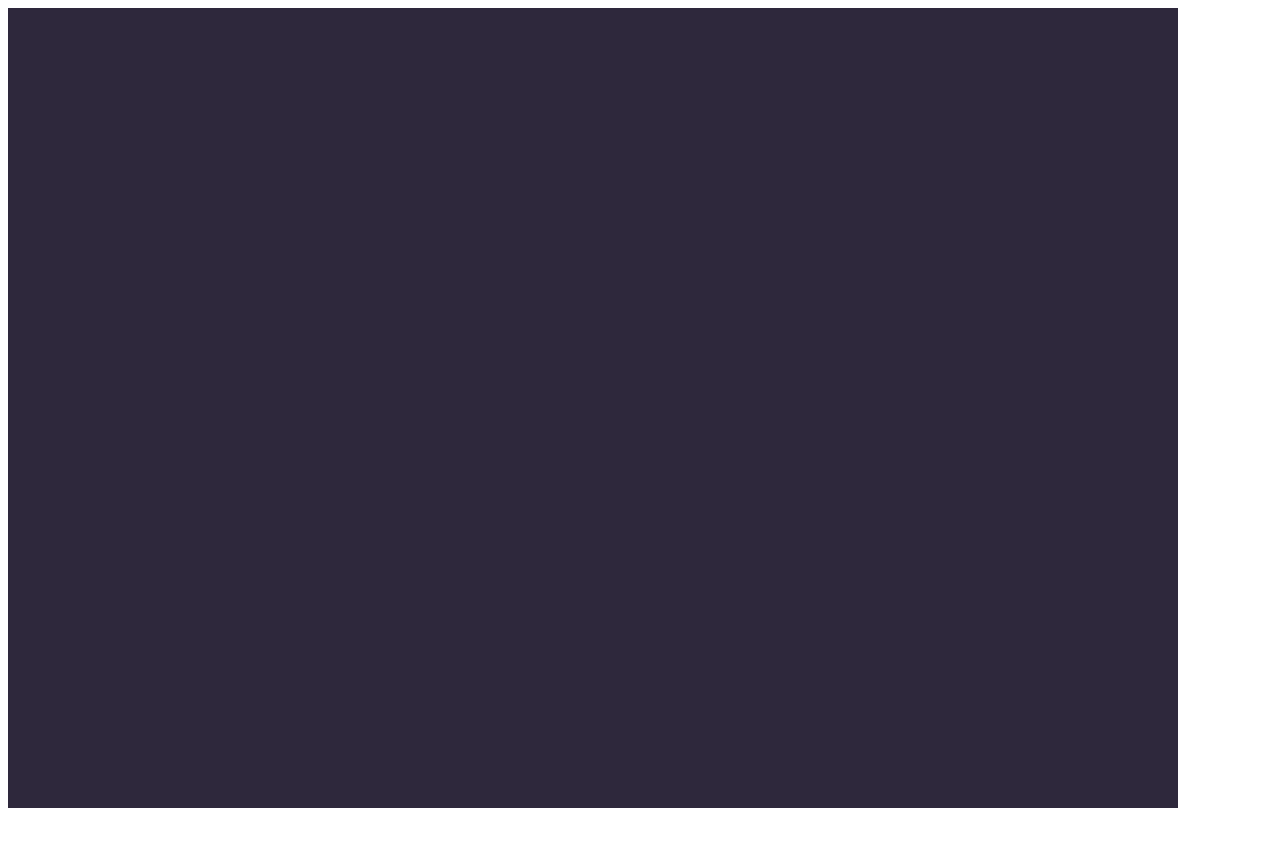
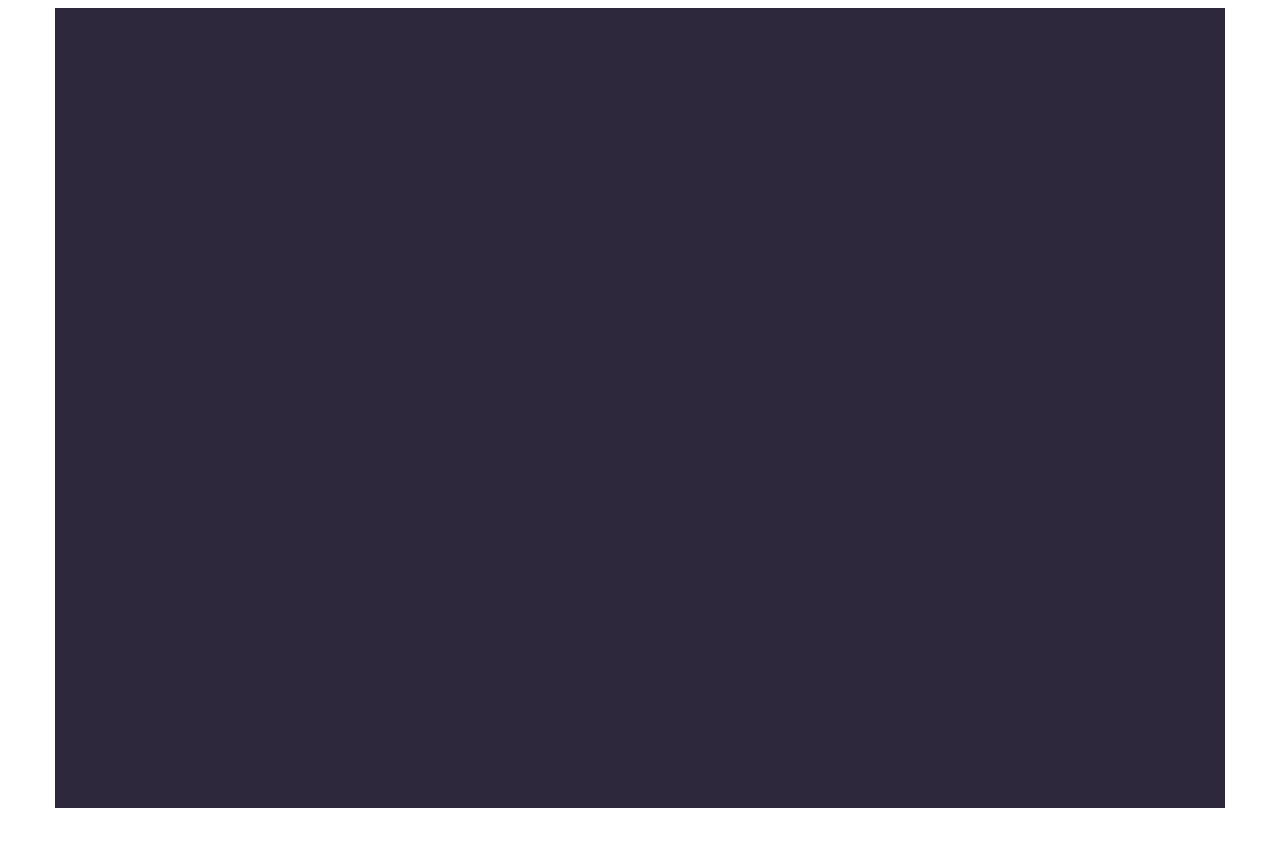
Before and after one commit to dyrpit/orderly-ai-2, a React (Vite) app: page / in a window 1280 px wide. Shown: the top 846 px of the page. Before the commit the page ends 816 px from the top, so only its background shows below. Built offline with nearby package versions, Linux system fonts and the light colour scheme.

Commit message:
Skonczony Container

```diff
--- a/src/App.tsx
+++ b/src/App.tsx
@@ -1,11 +1,12 @@
 import './App.css';
-import { MainContainer } from './Components/index.ts';
+import { Footer, MainContainer } from './Components/index.ts';
 
 function App() {
 
   return (
     <>
 <MainContainer></MainContainer>
+<Footer></Footer>
     </>
   );
 }
--- a/src/Components/MainContainer/MainContainer.styles.tsx
+++ b/src/Components/MainContainer/MainContainer.styles.tsx
@@ -1,11 +1,18 @@
 import { colorVar } from "../../Theme/variables";
 import { Box } from "@mui/material";
 import { styled } from "@mui/material/styles";
-
 
 export const Container = styled(Box)(() => ({
     backgroundColor: colorVar.mainBackground,
     display: 'flex',
     width: "1170px",
     height: '100vh',
+    marginLeft: 'auto',
+    marginRight: 'auto',
 }))
+
+export const ContainerContent = styled(Box)(() => ({
+    display: 'flex',
+    flexWrap: 'wrap',
+    justifyContent: 'center',
+}))
--- a/src/Components/MainContainer/MainContainer.tsx
+++ b/src/Components/MainContainer/MainContainer.tsx
@@ -1,9 +1,7 @@
 import { Container } from "./MainContainer.styles";
-
 
 export function MainContainer() {
   return (
-
      <Container>
 
      </Container>
--- a/src/main.tsx
+++ b/src/main.tsx
@@ -1,7 +1,6 @@
 import React from 'react';
 import ReactDOM from 'react-dom/client';
 import App from './App.tsx';
-
 
 ReactDOM.createRoot(document.getElementById('root')!).render(
   <React.StrictMode>
```
